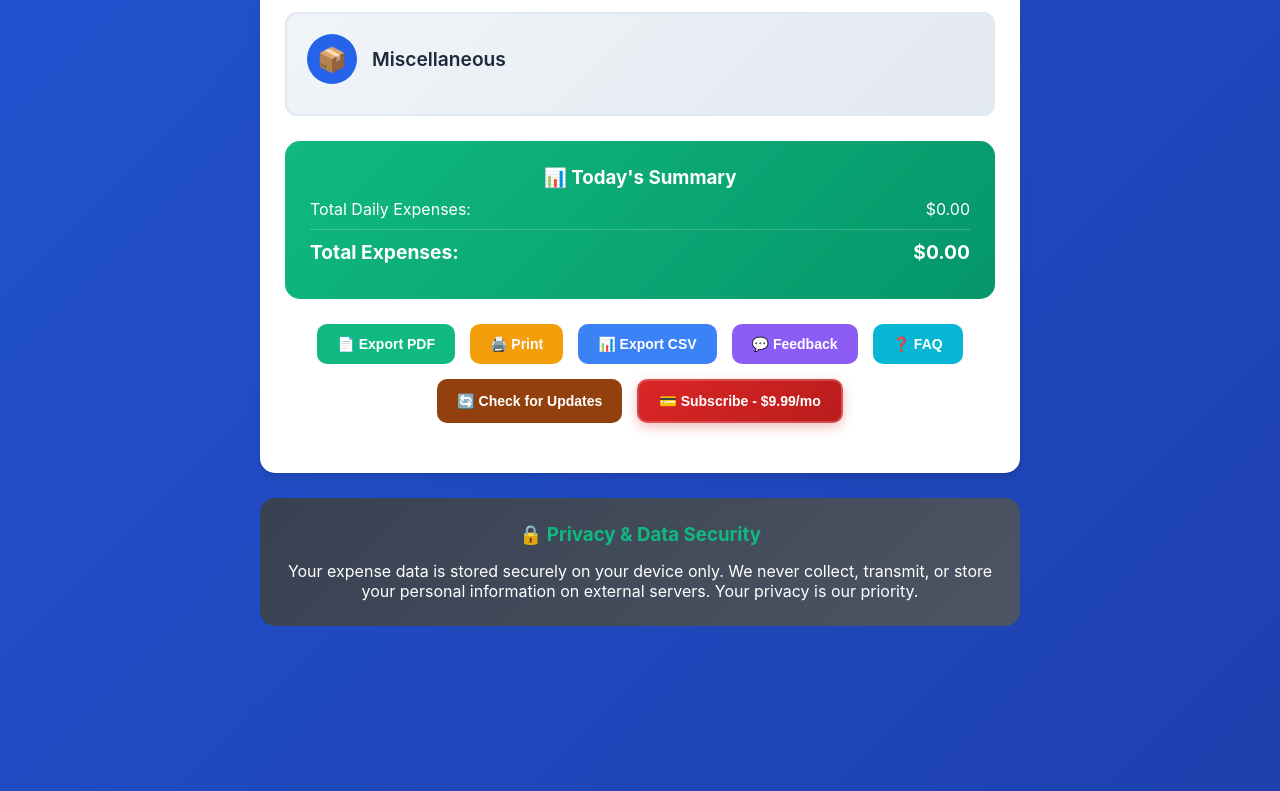
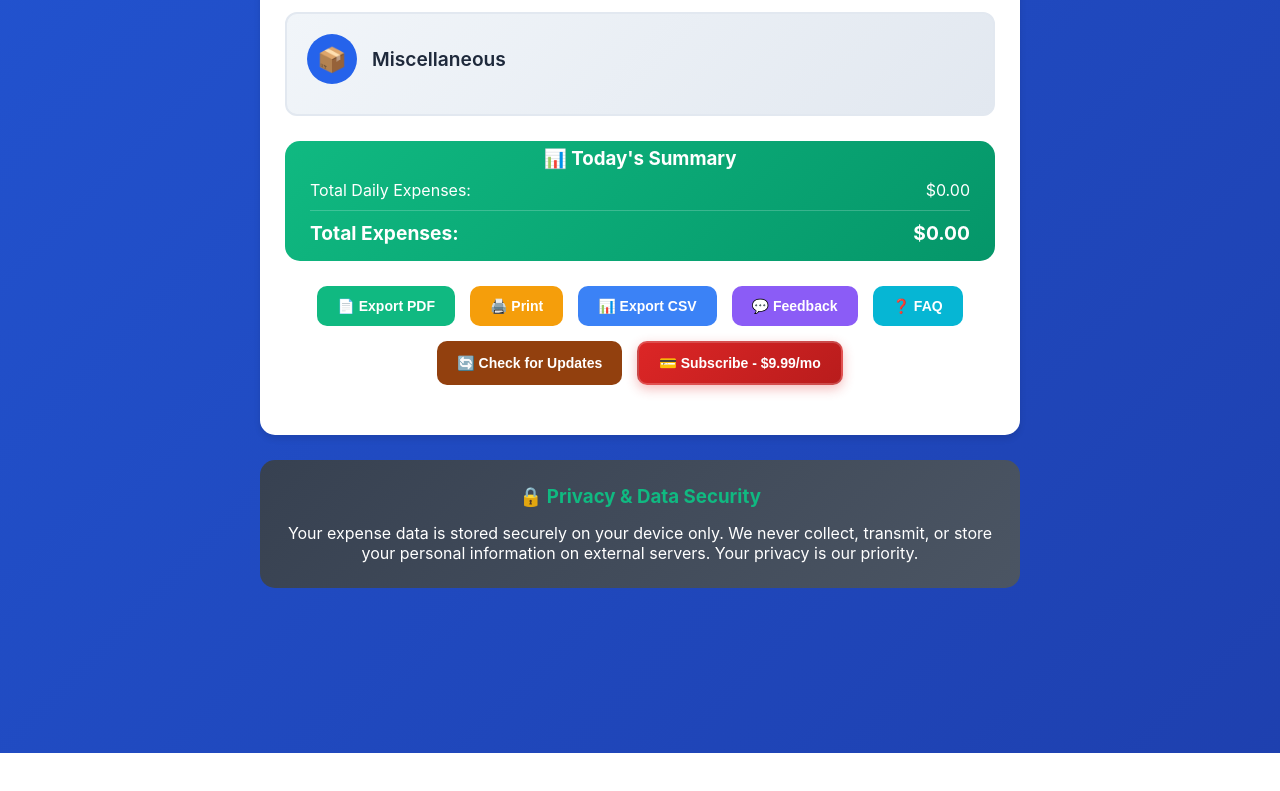
Before and after one commit to heltonbrian1274/trucker-expense-tracker3, a plain HTML site: page index.html in a window 1280 px wide. Shown: the part 1959-2750 px from the top of the page. After the commit the page ends 2712 px from the top, so only its background shows below. Drawn offline with nearby package versions, Linux system fonts and the light colour scheme.

Commit message:
Update index.html

```diff
--- a/index.html
+++ b/index.html
@@ -371,11 +371,12 @@
             padding: 25px;
             margin: 25px 0;
             text-align: center;
-            min-height: 120px;
+            height: 120px;
             display: flex;
             flex-direction: column;
             justify-content: center;
-            contain: layout style;
+            contain: layout style paint;
+            will-change: auto;
         }
 
         .summary-item {
```
